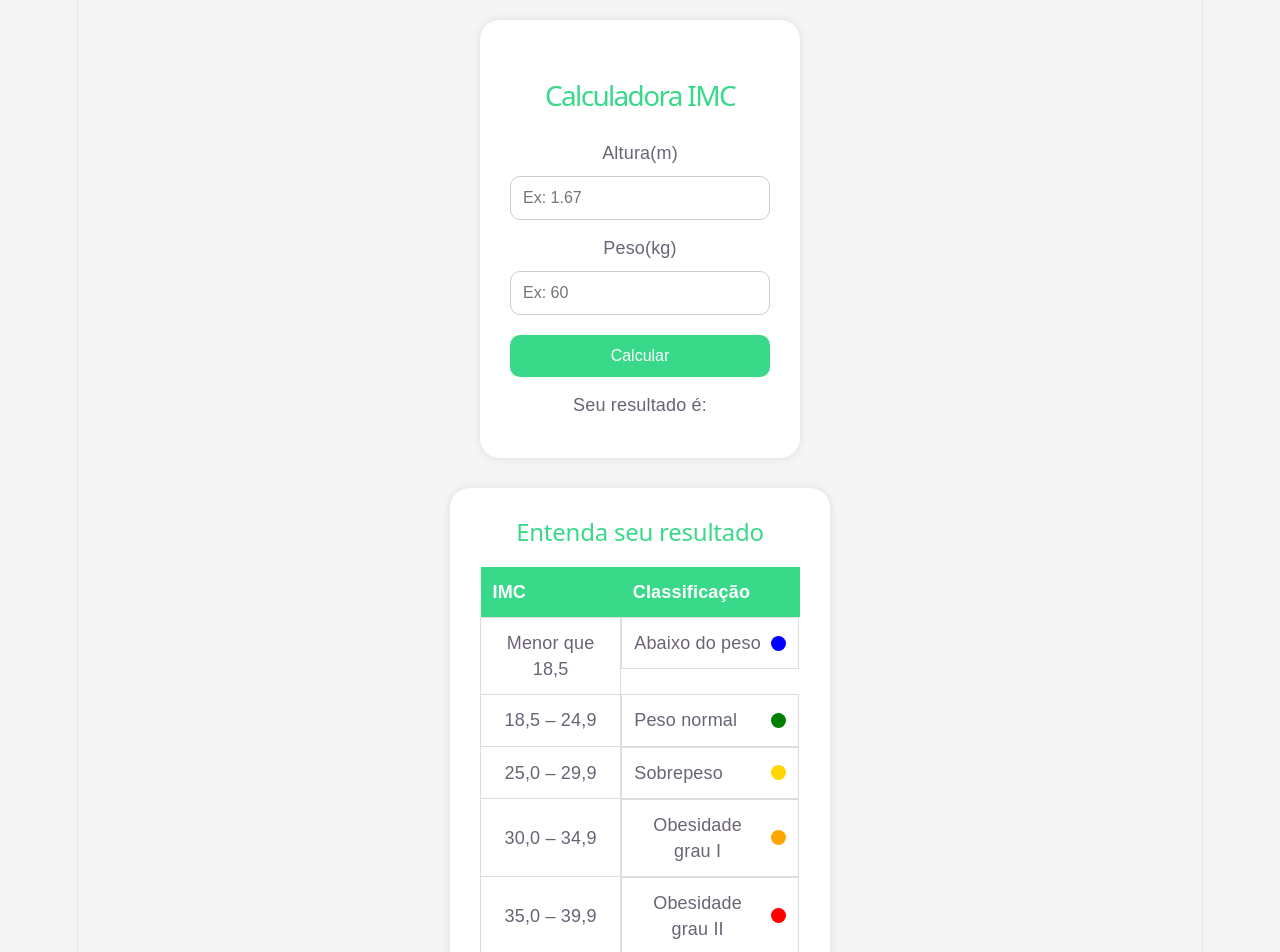
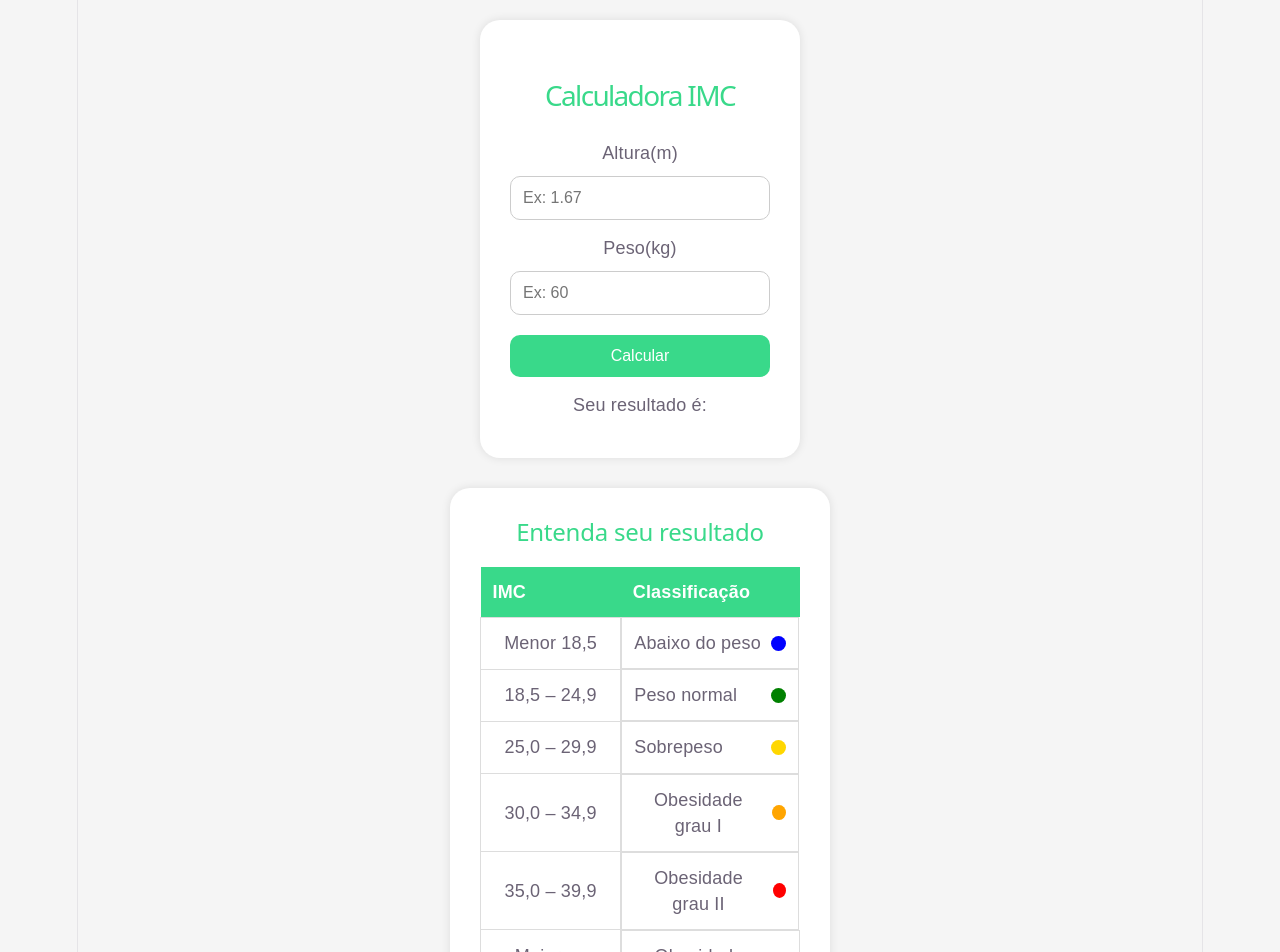
Before and after one commit to Camilafeeburg/app-ecoleta, a React (Vite) app in the folder appecoleta/: page / in a window 1280 px wide. Shown: the top 952 px of the page. Built offline with nearby package versions, Linux system fonts and the light colour scheme.

Commit message:
.
atualizacao calculadora

```diff
--- a/appecoleta/src/App.css
+++ b/appecoleta/src/App.css
@@ -105,7 +105,6 @@ td{
   width: 15px;
   height: 15px;
   border-radius: 50%;
-  flex-shrink: 0;
 }
 
 .azul{
@@ -133,14 +132,11 @@ td{
 }
 
 
-?@media (max-width: 768px){
-
+@media (max-width: 600px) {
  .container{
     flex-direction: column;
     align-items: center;
   }
-
-  .box,
  .tabela{
     width: 100%;
     max-width: 340px;
@@ -150,10 +146,8 @@ td{
  font-size: 24px;
  }
 
-  td,
 th{
     font-size: 14px;
     padding: 10px;
   }
-
 }
--- a/appecoleta/src/App.jsx
+++ b/appecoleta/src/App.jsx
@@ -65,7 +65,7 @@ function App() {
               <tbody>
 
                 <tr>
-                  <td>Menor que 18,5</td>
+                  <td> Menor 18,5</td>
 
                   <td className="classificacao">
                     Abaixo do peso
```
Lines whose indentation alone changed are shown as unchanged.
